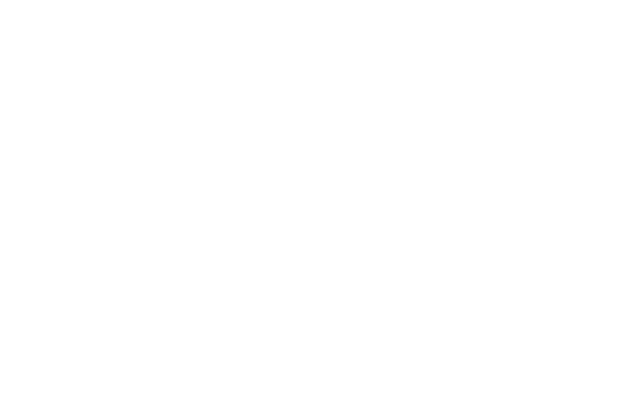
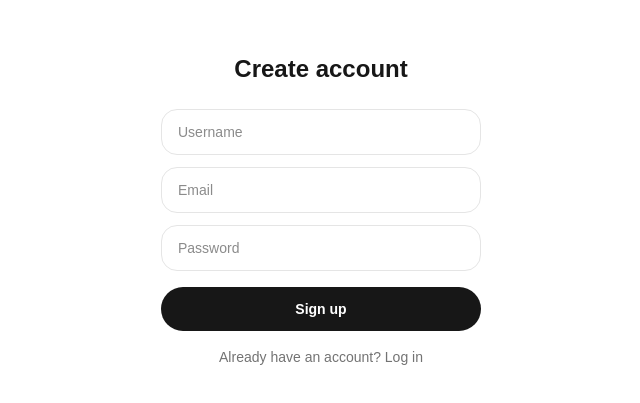
Before and after one commit to jerrychangthepanda/Fashion-App, a Next.js app in the folder frontend/: page /login in a window 1280 px wide. Before the commit this address had no page. Shown: the part 189-592 px from the top of the page, without its empty margins (319-959 px from the left). Built offline with nearby package versions, Linux system fonts and the light colour scheme; no server answers; sample sign-in values are in the browser's storage.

Commit message:
Fix broken logout and stale-username race condition
- Settings-hub logout was a pre-Supabase leftover, never called signOut()
- Fix AuthGate race causing stale username on first Feed render after login
- Dedupe logout logic into lib/auth.ts

```diff
--- a/frontend/app/login/page.tsx
+++ b/frontend/app/login/page.tsx
@@ -2,21 +2,57 @@
 
 import { useState } from "react";
 import { useRouter } from "next/navigation";
+import { supabase } from "@/lib/supabase";
 
 export default function LoginPage() {
     const router = useRouter();
+    const [mode, setMode] = useState<"signup" | "login">("signup");
     const [username, setUsername] = useState("");
+    const [email, setEmail] = useState("");
+    const [password, setPassword] = useState("");
     const [error, setError] = useState("");
+    const [loading, setLoading] = useState(false);
 
-    function handleContinue() {
-        const trimmed = username.trim();
+    async function handleSubmit() {
+        setError("");
 
-        if (!trimmed) {
-            setError("Enter a username to continue.");
+        if (!email.trim() || !password.trim()) {
+            setError("Enter an email and password.");
             return;
         }
 
-        localStorage.setItem("username", trimmed);
+        if (mode === "signup" && !username.trim()) {
+            setError("Enter a username.");
+            return;
+        }
+
+        setLoading(true);
+
+        if (mode === "signup") {
+            const { error: signUpError } = await supabase.auth.signUp({
+                email: email.trim(),
+                password,
+                options: { data: { username: username.trim() } },
+            });
+
+            setLoading(false);
+            if (signUpError) {
+                setError(signUpError.message);
+                return;
+            }
+        } else {
+            const { error: signInError } = await supabase.auth.signInWithPassword({
+                email: email.trim(),
+                password,
+            });
+
+            setLoading(false);
+            if (signInError) {
+                setError(signInError.message);
+                return;
+            }
+        }
+
         router.push("/");
     }
 
@@ -24,32 +60,54 @@ export default function LoginPage() {
         <div className="fixed inset-0 z-50 flex flex-col items-center justify-center bg-white px-6">
             <div className="w-full max-w-[320px]">
                 <h1 className="text-center text-2xl font-semibold text-neutral-900">
-                    Welcome
+                    {mode === "signup" ? "Create account" : "Welcome back"}
                 </h1>
-                <p className="mt-2 text-center text-sm text-neutral-400">
-                    Enter a username to log in or create your account.
-                </p>
 
-                <input
-                    value={username}
-                    onChange={(event) => {
-                        setUsername(event.target.value);
-                        setError("");
-                    }}
-                    onKeyDown={(event) => {
-                        if (event.key === "Enter") handleContinue();
-                    }}
-                    placeholder="Username"
-                    className="mt-6 w-full rounded-2xl border border-neutral-200 px-4 py-3 text-sm outline-none focus:border-neutral-400"
-                />
+                <div className="mt-6 space-y-3">
+                    {mode === "signup" && (
+                        <input
+                            value={username}
+                            onChange={(event) => setUsername(event.target.value)}
+                            placeholder="Username"
+                            className="w-full rounded-2xl border border-neutral-200 px-4 py-3 text-sm outline-none focus:border-neutral-400"
+                        />
+                    )}
+
+                    <input
+                        value={email}
+                        onChange={(event) => setEmail(event.target.value)}
+                        placeholder="Email"
+                        type="email"
+                        className="w-full rounded-2xl border border-neutral-200 px-4 py-3 text-sm outline-none focus:border-neutral-400"
+                    />
+
+                    <input
+                        value={password}
+                        onChange={(event) => setPassword(event.target.value)}
+                        placeholder="Password"
+                        type="password"
+                        className="w-full rounded-2xl border border-neutral-200 px-4 py-3 text-sm outline-none focus:border-neutral-400"
+                    />
+                </div>
 
                 {error && <p className="mt-2 text-sm text-red-500">{error}</p>}
 
                 <button
-                    onClick={handleContinue}
-                    className="mt-4 w-full rounded-full bg-neutral-900 px-5 py-3 text-sm font-semibold text-white"
+                    onClick={handleSubmit}
+                    disabled={loading}
+                    className="mt-4 w-full rounded-full bg-neutral-900 px-5 py-3 text-sm font-semibold text-white disabled:opacity-50"
                 >
-                    Continue
+                    {loading ? "..." : mode === "signup" ? "Sign up" : "Log in"}
+                </button>
+
+                <button
+                    onClick={() => {
+                        setMode(mode === "signup" ? "login" : "signup");
+                        setError("");
+                    }}
+                    className="mt-4 w-full text-center text-sm text-neutral-500"
+                >
+                    {mode === "signup" ? "Already have an account? Log in" : "New here? Sign up"}
                 </button>
             </div>
         </div>
--- a/frontend/app/profile/settings/account/page.tsx
+++ b/frontend/app/profile/settings/account/page.tsx
@@ -2,6 +2,7 @@
 
 import { useRouter } from "next/navigation";
 import { BackHeader } from "@/components/BackHeader";
+import { logOut } from "@/lib/auth";
 
 const FAKE_EMAIL = "scorpion@example.com";
 const FAKE_PHONE = "+67 (676) 676-6767";
@@ -13,11 +14,16 @@ function notReady() {
 export default function AccountSettingsPage() {
     const router = useRouter();
 
-    function handleLogout() {
+    async function handleLogout() {
         const confirmed = window.confirm("Log out?");
         if (!confirmed) return;
 
-        localStorage.removeItem("username");
+        const { error } = await logOut();
+        if (error) {
+            alert(`Logout failed: ${error}`);
+            return;
+        }
+
         router.push("/login");
     }
 
--- a/frontend/app/profile/settings/page.tsx
+++ b/frontend/app/profile/settings/page.tsx
@@ -5,6 +5,7 @@ import { useEffect, useState } from "react";
 import { User, Shield, Moon, Info, LogOut, Globe, HelpCircle } from "lucide-react";
 import { BackHeader } from "@/components/BackHeader";
 import { SettingsRow } from "@/components/SettingsRow";
+import { logOut } from "@/lib/auth";
 
 export default function SettingsPage() {
     const router = useRouter();
@@ -23,16 +24,17 @@ export default function SettingsPage() {
 
     // ...rest of the component stays the same
 
-    function handleLogOut() {
-        const confirmed = window.confirm(
-            "This clears your locally saved profile (username, bio, photo). Continue?"
-        );
+    async function handleLogOut() {
+        const confirmed = window.confirm("Log out?");
         if (!confirmed) return;
 
-        localStorage.removeItem("username");
-        localStorage.removeItem("bio");
-        localStorage.removeItem("profileImage");
-        router.push("/profile");
+        const { error } = await logOut();
+        if (error) {
+            alert(`Logout failed: ${error}`);
+            return;
+        }
+
+        router.push("/login");
     }
 
     return (
--- a/frontend/components/AuthGate.tsx
+++ b/frontend/components/AuthGate.tsx
@@ -1,31 +1,56 @@
 "use client";
 
-import { useEffect, useState } from "react";
+import { useEffect, useRef, useState } from "react";
 import { usePathname, useRouter } from "next/navigation";
-import { hasCurrentUser } from "@/lib/users";
+import type { Session } from "@supabase/supabase-js";
+import { supabase } from "@/lib/supabase";
 
 export function AuthGate({ children }: { children: React.ReactNode }) {
     const pathname = usePathname();
     const router = useRouter();
-    const [checked, setChecked] = useState(false);
+    const [session, setSession] = useState<Session | null>(null);
+    const [ready, setReady] = useState(false);
+    const syncedUserId = useRef<string | null>(null);
+
+    async function syncProfile(userId: string) {
+        const { data: profile } = await supabase
+            .from("profiles")
+            .select("username")
+            .eq("id", userId)
+            .single();
+        if (profile?.username) {
+            localStorage.setItem("username", profile.username);
+        }
+        syncedUserId.current = userId;
+    }
 
     useEffect(() => {
-        const loggedIn = hasCurrentUser();
+        supabase.auth.getSession().then(async ({ data }) => {
+            if (data.session) await syncProfile(data.session.user.id);
+            setSession(data.session);
+            setReady(true);
+        });
 
-        if (!loggedIn && pathname !== "/login") {
-            router.replace("/login");
-            return;
-        }
+        const { data: listener } = supabase.auth.onAuthStateChange(async (_event, newSession) => {
+            if (newSession && newSession.user.id !== syncedUserId.current) {
+                await syncProfile(newSession.user.id);
+            }
+            if (!newSession) syncedUserId.current = null;
+            setSession(newSession);
+        });
 
-        if (loggedIn && pathname === "/login") {
-            router.replace("/");
-            return;
-        }
+        return () => listener.subscription.unsubscribe();
+    }, []);
 
-        setChecked(true);
-    }, [pathname, router]);
+    useEffect(() => {
+        if (!ready) return;
+        if (!session && pathname !== "/login") router.replace("/login");
+        if (session && pathname === "/login") router.replace("/");
+    }, [ready, session, pathname, router]);
 
-    if (!checked) return null;
+    if (!ready) return null;
+    if (!session && pathname !== "/login") return null;
+    if (session && pathname === "/login") return null;
 
     return <>{children}</>;
 }
--- /dev/null
+++ b/frontend/lib/auth.ts
@@ -0,0 +1,11 @@
+import { supabase } from "@/lib/supabase";
+
+export async function logOut(): Promise<{ error: string | null }> {
+    const { error } = await supabase.auth.signOut();
+    if (error) return { error: error.message };
+
+    localStorage.removeItem("username");
+    localStorage.removeItem("bio");
+    localStorage.removeItem("profileImage");
+    return { error: null };
+}
--- /dev/null
+++ b/frontend/lib/supabase.ts
@@ -0,0 +1,6 @@
+import { createClient } from "@supabase/supabase-js";
+
+const supabaseUrl = process.env.NEXT_PUBLIC_SUPABASE_URL!;
+const supabaseAnonKey = process.env.NEXT_PUBLIC_SUPABASE_ANON_KEY!;
+
+export const supabase = createClient(supabaseUrl, supabaseAnonKey);
--- a/frontend/package.json
+++ b/frontend/package.json
@@ -9,6 +9,7 @@
     "lint": "eslint"
   },
   "dependencies": {
+    "@supabase/supabase-js": "^2.110.2",
     "lucide-react": "^1.23.0",
     "next": "^16.2.10",
     "react": "^19.2.7",
```
Also changed, not shown: 1 other file (tests, documents, lock files or other folders).
